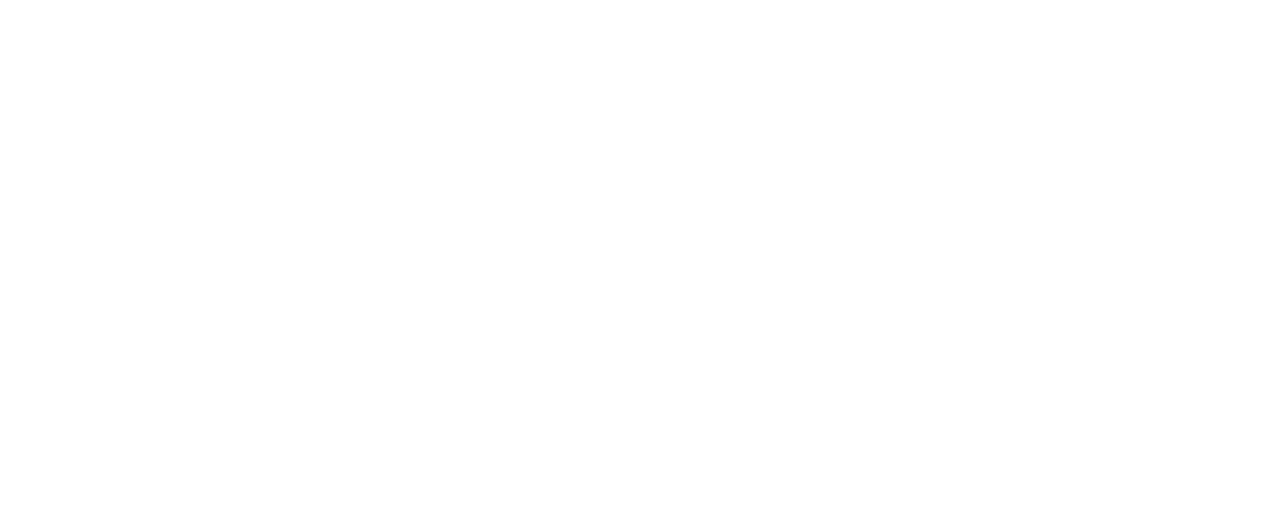
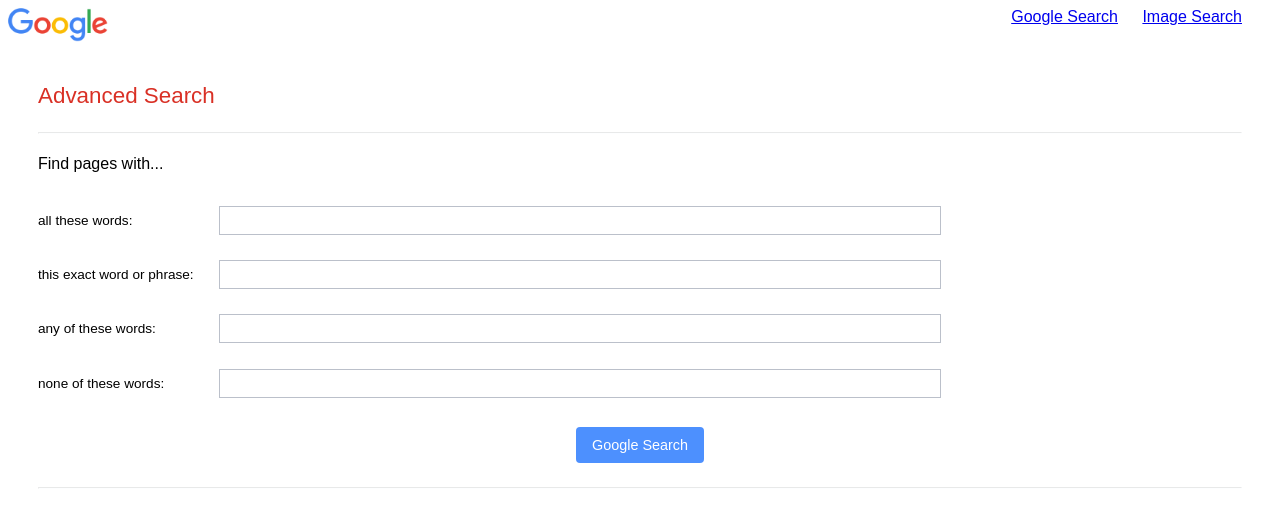
Before and after one commit to WixeI/google-search, a plain HTML site: page advanced-search.html in a window 1280 px wide. Drawn offline with Linux system fonts and the light colour scheme.

Commit message:
All Pages Done

```diff
--- a/advanced-search.html
+++ b/advanced-search.html
@@ -0,0 +1,52 @@
+<!DOCTYPE html>
+<html lang="en">
+    <head>
+        <link rel="icon" href="img/favicon.png">
+        <title>Google</title>
+
+        <link rel="stylesheet" href="styles-advanced-search.css">
+    </head>
+    <body>
+        <div class="wrapper">
+            <nav class="main-nav">
+                <img class="logo" src="img/google-logo-main-size.png">
+                <div class="nav-links">
+                    <a href="index.html">Google Search</a>
+                    <a href="image-search.html">Image Search</a>
+                </div>
+            </nav>
+            <br>
+            <main class="main-content">
+
+                <p id="main-name">Advanced Search</p>
+                <hr>
+                <div class="user-input">
+                    <form action="https://google.com/search">
+                        <p id="search-subtitle">Find pages with...</p>
+                        <div class="search-bars">
+
+                            <p>all these words:</p>
+                            <input type="text" name="q">
+                            <p>this exact word or phrase:</p>
+                            <input type="text" name="as_epq">
+                            <p>any of these words:</p>
+                            <input type="text" name="as_oq">
+                            <p>none of these words:</p>
+                            <input type="text" name="as_eq">
+
+                        </div>
+                        <div class="search-buttons">
+                            <!-- The "name" attribute is what will define the type of search. The Value is what the name will be equal to -->
+                            <!-- In the URL: /search?q=[pesquisa]&btnK=Google+Search -->
+                            <input class="btn" type="submit" name="btnK" value="Google Search">
+                        </div>
+                    </form>
+                    <hr>
+                </div>
+            </main>
+            <footer class="main-footer">
+
+            </footer>
+        </div>
+    </body>
+</html>
--- /dev/null
+++ b/styles-advanced-search.css
@@ -0,0 +1,83 @@
+html {
+    font-family: Arial, Helvetica, sans-serif;
+}
+
+/* Navigation */
+.main-nav {
+    display: flex;
+    /* border: 1px solid black; */
+
+    padding-right: 10px;
+    ;
+}
+
+.main-nav .nav-links {
+    margin: 0 10px 0 auto;
+    justify-self: flex-end
+}
+
+.main-nav a {
+    margin: 0 10px;
+}
+
+
+/* Main Content */
+
+.main-content {
+    margin: 15px 30px 15px 30px;
+    line-height: 1.7rem;
+}
+
+.btn {
+    color: #fff;
+    background-color: #4D90FE;
+    border: 1px solid #2168da;
+    min-width: 54px;
+    height: 36px;
+    border: none;
+    padding: 0 16px;
+    text-align: center;
+    border-radius: 4px;
+    margin-left: 8px;
+    margin-right: 8px;
+    font-size: 0.9rem;
+}
+
+hr {
+    border-color: #fbfdff41;
+}
+
+#main-name {
+    font-size: 1.4rem;
+    color: #D93025;
+}
+
+.logo {
+    width: 100px;
+}
+
+.search-bars {
+    display: grid;
+    grid-template-columns: 1fr 4fr;
+    align-items: center;
+    margin-right: 25%;
+}
+
+.search-bars p {
+    font-size: 0.85rem;
+}
+
+.search-bars input{
+    height: 25px;
+    border: 1px solid #bbc0ca;
+}
+
+#search-subtitle {
+    font-size: 1rem;
+}
+
+.search-buttons{
+    display: flex;
+    margin: 1rem 0 1.5rem 0;
+    justify-content: center;
+}
```
Also changed, not shown: image-search.html (+1 -1 lines).
